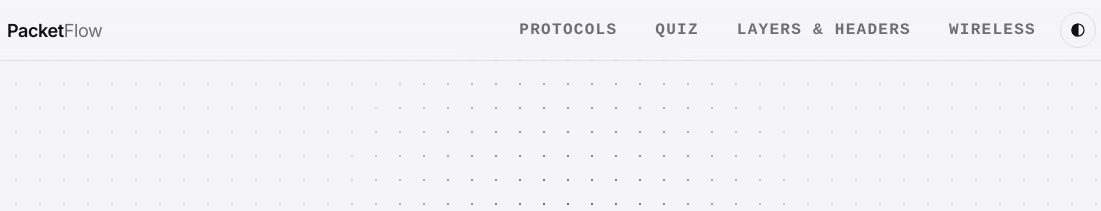
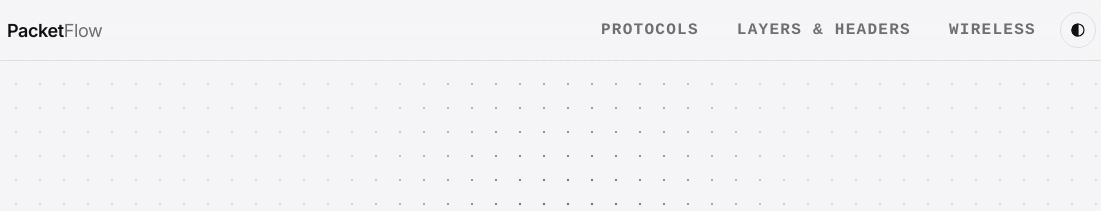
Before and after one commit to afsalperingodan/packetflow, a plain HTML site: page index.html in a window 1280 px wide. Shown: the top 211 px of the page, 68-1169 px from the left. Drawn offline with Linux system fonts and the light colour scheme; no server answers; a web font is replaced by a local one.

Commit message:
Remove quiz link from top navigation

```diff
--- a/index.html
+++ b/index.html
@@ -24,7 +24,6 @@
   </a>
   <div class="spacer"></div>
   <a class="navlink" href="#explore" id="goExplore">Protocols</a>
-  <a class="navlink" href="#protocolQuiz">Quiz</a>
   <a class="navlink" href="layers.html">Layers &amp; Headers</a>
   <a class="navlink" href="wireless.html">Wireless</a>
   <button class="icon-btn" id="themeBtn" aria-label="Switch light/dark theme" title="Switch theme">
```
